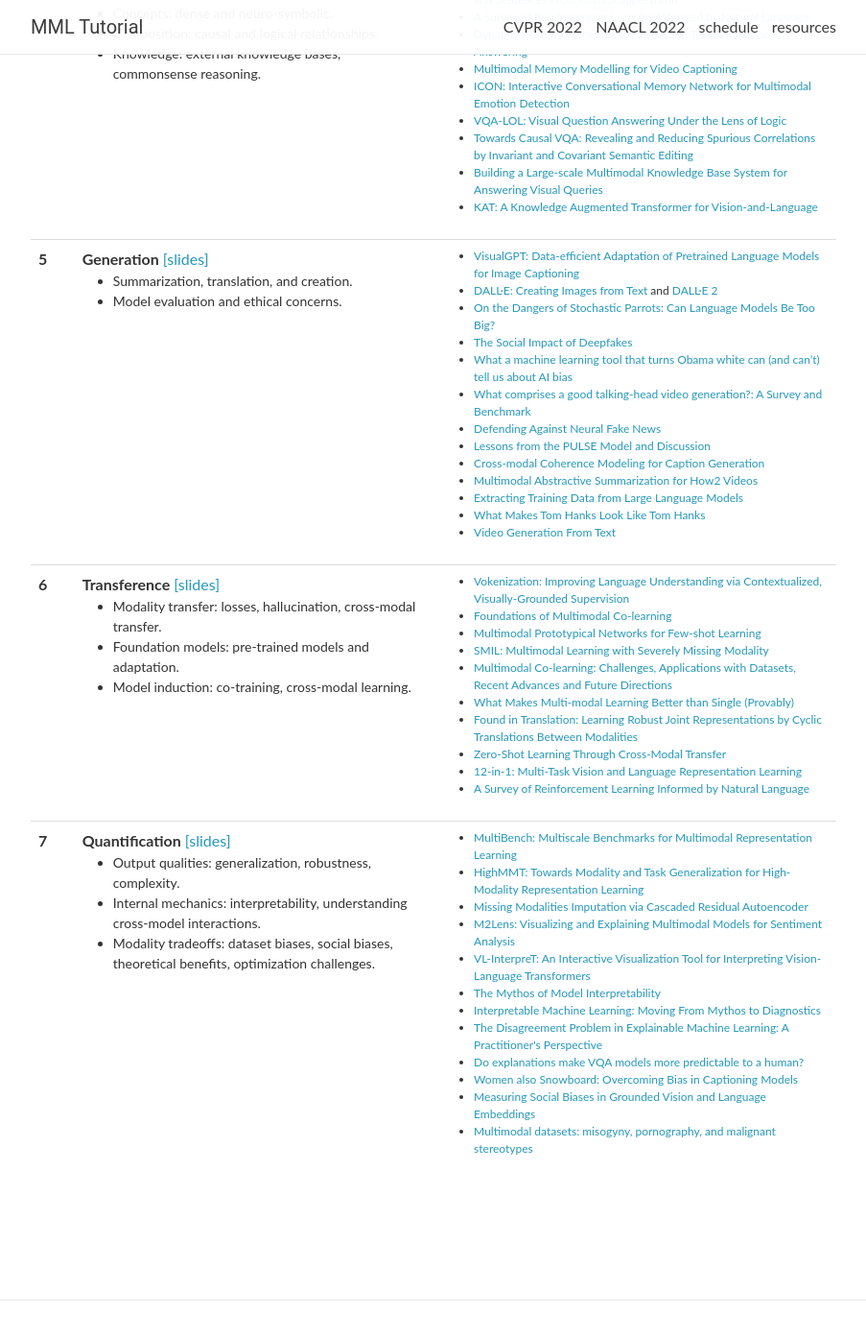
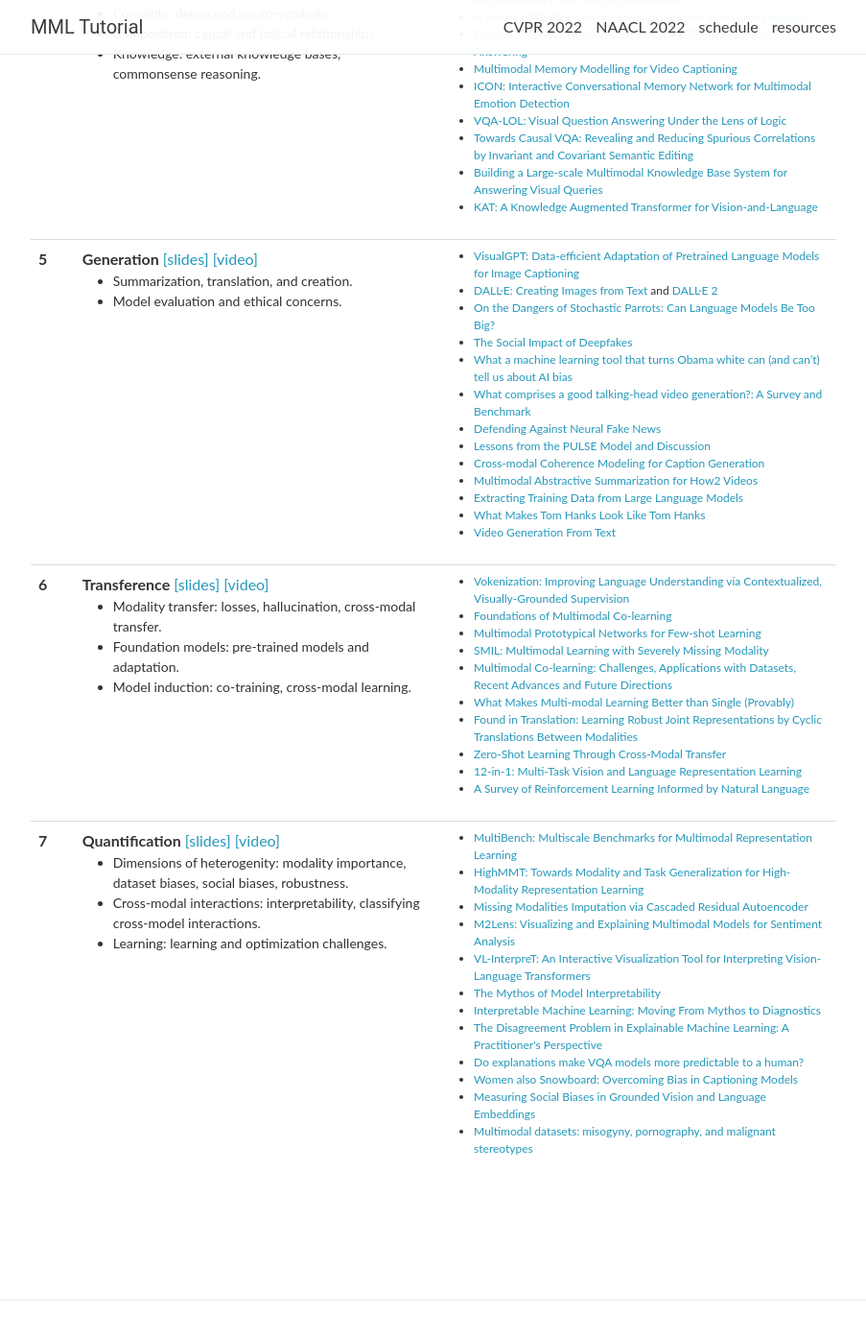
Before and after one commit to CMU-MultiComp-Lab/mmml-tutorial, a Jekyll site: the page built from _pages/schedule.md, in a window 1280 px wide and 1400 px high, scrolled down 1060 px. Shown: the top 1394 px of the window at 96% size, without its empty margins (188-1091 px from the left). Built offline with Jekyll 4.4.1, drawn with Linux system fonts in a browser that asks for light colours; nearby versions of some CDN libraries; comment, search, counter and statistics services are not loaded; some of the changed text lies outside the part shown.

Commit message:
Update lectures.yml

```diff
--- a/_data/lectures.yml
+++ b/_data/lectures.yml
@@ -1,6 +1,6 @@
 - date: 1
   title: >
-    <strong>Introduction</strong> <a href="https://drive.google.com/file/d/1xtXj95tJeBGxD4quXCDYoKqyQTg-BoUf/view?usp=sharing">[slides]</a>
+    <strong>Introduction</strong> <a href="https://drive.google.com/file/d/1xtXj95tJeBGxD4quXCDYoKqyQTg-BoUf/view?usp=sharing">[slides]</a> <a href="https://drive.google.com/file/d/1NsrnvEgmToozgTydxCsHyMlvDuRnJBz0/view?usp=sharing">[video]</a>
   slides:
   topics:
     - What is Multimodal? Definitions, dimensions of heterogeneity and cross-modal interactions.<br/>
@@ -12,7 +12,7 @@
 
 - date: 2
   title: >
-    <strong>Representation</strong> <a href="https://drive.google.com/file/d/1JzByYECmzlloWKjcPsmRrLCj-QngGWLD/view?usp=sharing">[slides]</a>
+    <strong>Representation</strong> <a href="https://drive.google.com/file/d/1JzByYECmzlloWKjcPsmRrLCj-QngGWLD/view?usp=sharing">[slides]</a> <a href="https://drive.google.com/file/d/1NsrnvEgmToozgTydxCsHyMlvDuRnJBz0/view?usp=sharing">[video]</a>
   topics:
     - Representation fusion&#58; fusion strategies, multimodal auto-encoder.<br/>
     - Representation coordination&#58; contrastive learning, vector-space models, canonical correlation analysis.<br/>
@@ -31,7 +31,7 @@
 
 - date: 3
   title: >
-    <strong>Alignment</strong> <a href="https://drive.google.com/file/d/1Vku7SqKQiu2BTQ5O-DD9sYUmelno2yrd/view?usp=sharing">[slides]</a>
+    <strong>Alignment</strong> <a href="https://drive.google.com/file/d/1Vku7SqKQiu2BTQ5O-DD9sYUmelno2yrd/view?usp=sharing">[slides]</a> <a href="https://drive.google.com/file/d/1NsrnvEgmToozgTydxCsHyMlvDuRnJBz0/view?usp=sharing">[video]</a>
   topics:
     - Granularity&#58; segmentation, clustering, unit definition.<br/>
     - Correspondences&#58; latent alignment approaches, attention models, multimodal transformers.<br/>
@@ -48,7 +48,7 @@
 
 - date: 4
   title: >
-    <strong>Reasoning</strong> <a href="https://drive.google.com/file/d/1A_brIgLDT1GRWJRiZXn9VrRgZLazKqKn/view?usp=sharing">[slides]</a>
+    <strong>Reasoning</strong> <a href="https://drive.google.com/file/d/1A_brIgLDT1GRWJRiZXn9VrRgZLazKqKn/view?usp=sharing">[slides]</a> <a href="https://drive.google.com/file/d/1LifhBBUPZCxAWvNHo4fyfGZjgM3j_hqW/view?usp=sharing">[video]</a>
   topics:
     - Structure&#58; hierarchical, graphical, temporal, and interactive structure, structure discovery.<br/>
     - Concepts&#58; dense and neuro-symbolic.<br/>
@@ -68,7 +68,7 @@
 
 - date: 5
   title: >
-    <strong>Generation</strong> <a href="https://drive.google.com/file/d/13c4sS80N6rzb1rp_NynhSo4B0GiA2tkx/view?usp=sharing">[slides]</a>
+    <strong>Generation</strong> <a href="https://drive.google.com/file/d/13c4sS80N6rzb1rp_NynhSo4B0GiA2tkx/view?usp=sharing">[slides]</a> <a href="https://drive.google.com/file/d/1LifhBBUPZCxAWvNHo4fyfGZjgM3j_hqW/view?usp=sharing">[video]</a>
   topics:
     - Summarization, translation, and creation.<br/>
     - Model evaluation and ethical concerns.<br/>
@@ -89,7 +89,7 @@
 
 - date: 6
   title: >
-    <strong>Transference</strong> <a href="https://drive.google.com/file/d/1Wazw91eU3wjguHNTqzUX1zmFZYqjlIR4/view?usp=sharing">[slides]</a>
+    <strong>Transference</strong> <a href="https://drive.google.com/file/d/1Wazw91eU3wjguHNTqzUX1zmFZYqjlIR4/view?usp=sharing">[slides]</a> <a href="https://drive.google.com/file/d/1LifhBBUPZCxAWvNHo4fyfGZjgM3j_hqW/view?usp=sharing">[video]</a>
   topics:
     - Modality transfer&#58; losses, hallucination, cross-modal transfer.<br/>
     - Foundation models&#58; pre-trained models and adaptation.<br/>
@@ -108,11 +108,11 @@
 
 - date: 7
   title: >
-    <strong>Quantification</strong> <a href="https://drive.google.com/file/d/1Df0uS61_aFAc1zaXP-cijsqzOng4kX7A/view?usp=sharing">[slides]</a>
+    <strong>Quantification</strong> <a href="https://drive.google.com/file/d/1Df0uS61_aFAc1zaXP-cijsqzOng4kX7A/view?usp=sharing">[slides]</a> <a href="https://drive.google.com/file/d/1LifhBBUPZCxAWvNHo4fyfGZjgM3j_hqW/view?usp=sharing">[video]</a>
   topics:
-    - Output qualities&#58; generalization, robustness, complexity.<br/>
-    - Internal mechanics&#58; interpretability, understanding cross-model interactions.<br/>
-    - Modality tradeoffs&#58; dataset biases, social biases, theoretical benefits, optimization challenges.<br/>
+    - Dimensions of heterogenity&#58; modality importance, dataset biases, social biases, robustness.<br/>
+    - Cross-modal interactions&#58; interpretability, classifying cross-model interactions.<br/>
+    - Learning&#58; learning and optimization challenges.<br/>
   readings:
     - <a href="https://arxiv.org/abs/2107.07502">MultiBench&#58; Multiscale Benchmarks for Multimodal Representation Learning</a> <br/>
     - <a href="https://arxiv.org/abs/2203.01311">HighMMT&#58; Towards Modality and Task Generalization for High-Modality Representation Learning</a> <br/>
```
